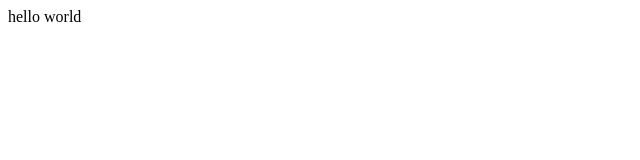
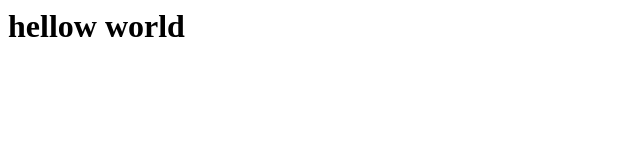
Before and after one commit to shahzaib-574/code101, a plain HTML site: page index.html in a window 1280 px wide. Shown: the whole page, without its empty margins (0-640 px from the left). Drawn offline with Linux system fonts and the light colour scheme.

Commit message:
Update index.html

```diff
--- a/index.html
+++ b/index.html
@@ -6,6 +6,6 @@
     <title>Document</title>
 </head>
 <body>
-    hello world
+   <h1>hellow world</h1>
 </body>
 </html>
```
